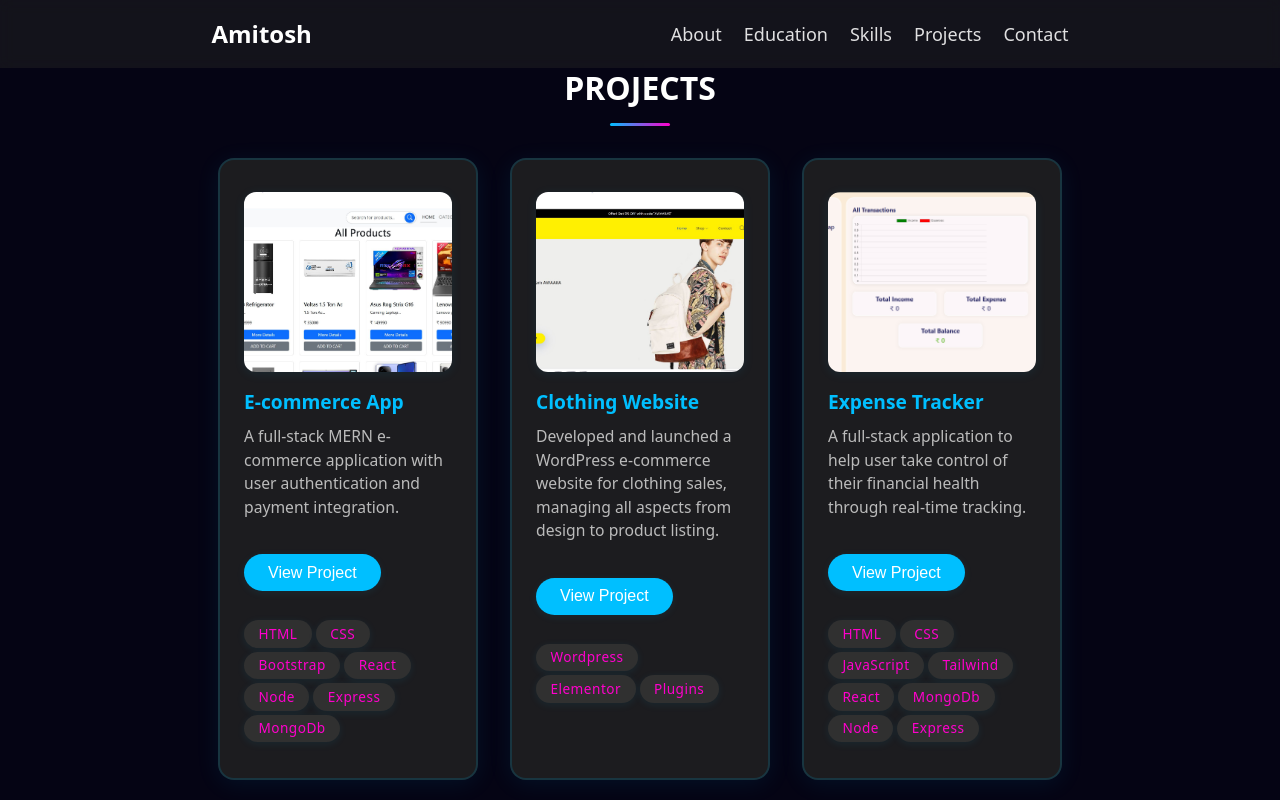
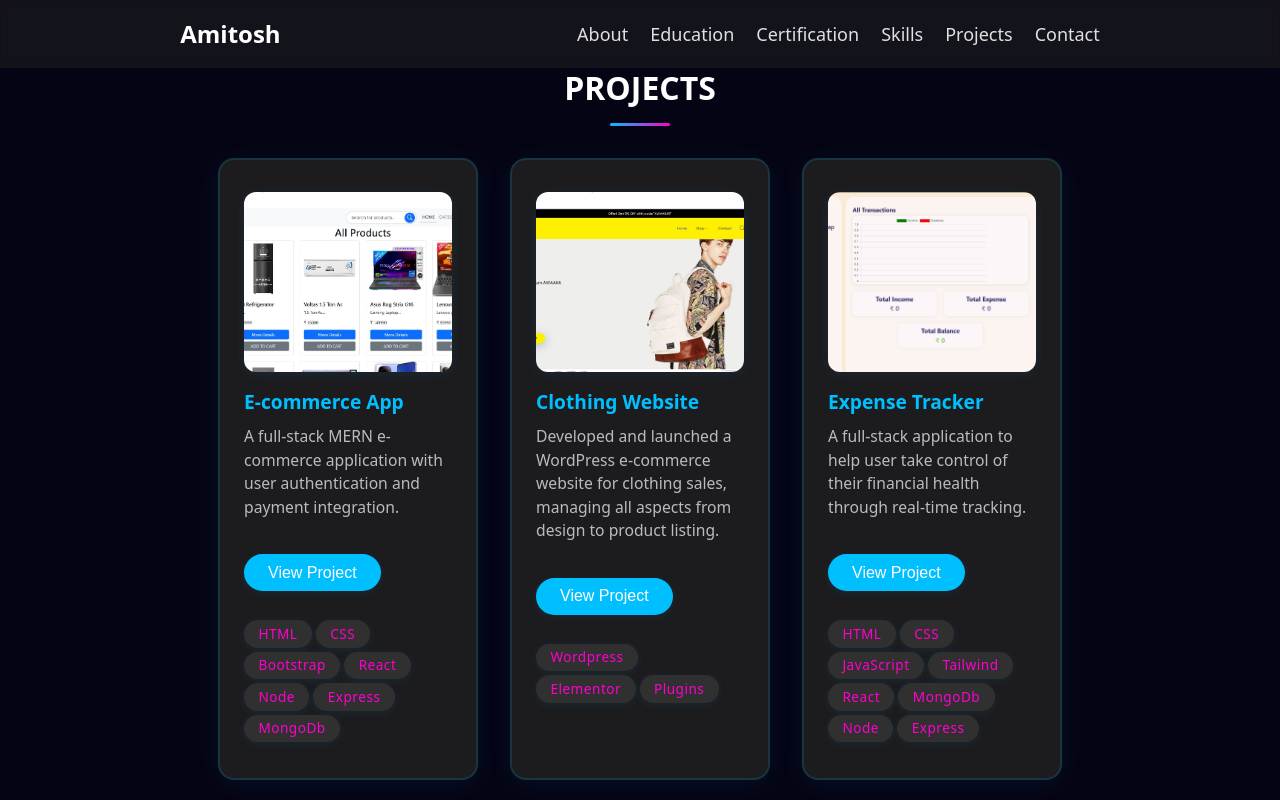
Before and after one commit to Amitosh15/vercel-frontend, a React (Vite) app: page /projects in a window 1280 px wide. Shown: the top 800 px of the page. Built offline with nearby package versions, Linux system fonts and the light colour scheme.

Commit message:
Add a certificate li in nav

```diff
--- a/src/components/Navbar/Navbar.jsx
+++ b/src/components/Navbar/Navbar.jsx
@@ -31,6 +31,9 @@ const Navbar = () => {
         <Link to={"/education"} onClick={closeMenu}>
           <li>Education</li>
         </Link>
+        <Link to={"/certification"} onClick={closeMenu}>
+          <li>Certification</li>
+        </Link>
         <Link to={"/skills"} onClick={closeMenu}>
           <li>Skills</li>
         </Link>
```
